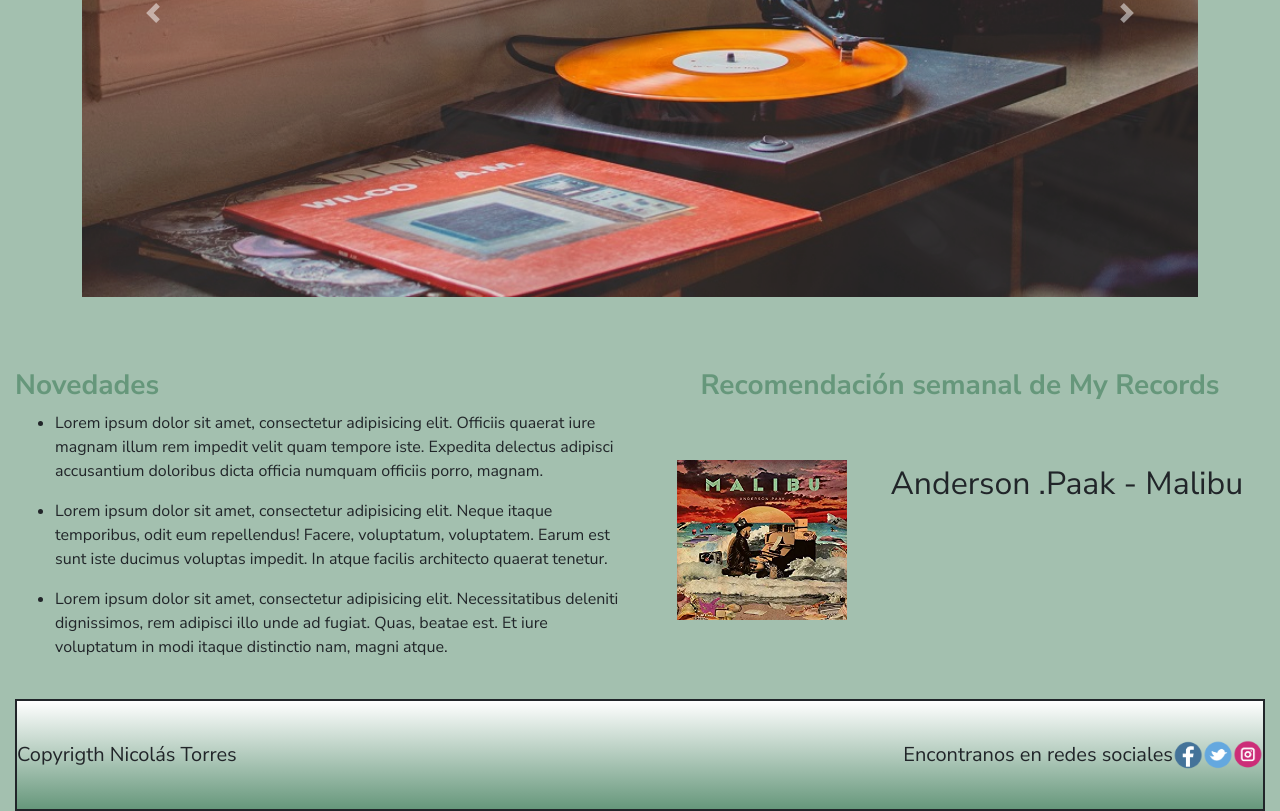
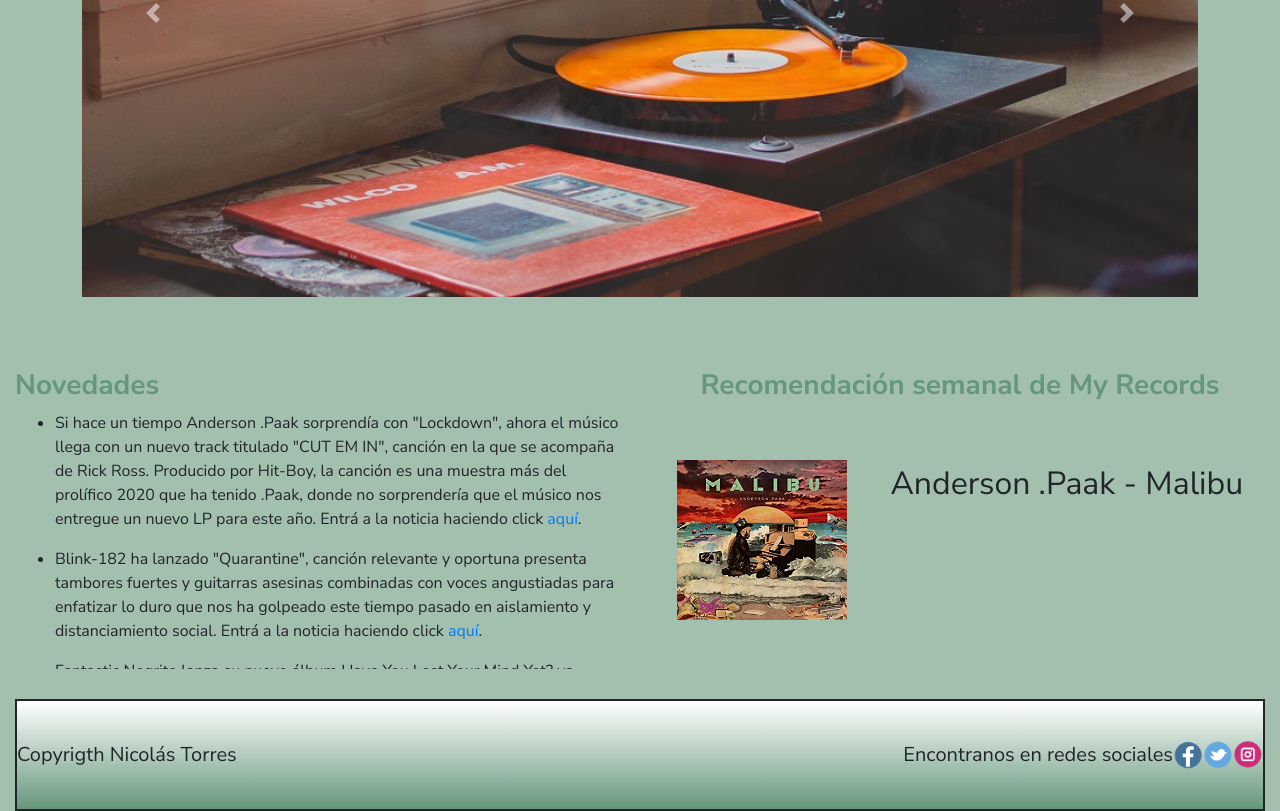
Before and after one commit to nicolastorres7/my_records, a website: page index.html in a window 1280 px wide. Shown: the part 497-1308 px from the top of the page. Drawn offline with Linux system fonts and the light colour scheme.

Commit message:
Agregando Novedades

```diff
--- a/index.html
+++ b/index.html
@@ -67,9 +67,9 @@
 		<article class="articuloNovedades container col-md-6">
 		<h3 class="seccionNovedades">Novedades</h3> <!--Caja Izquierda-->
 		<ul>
-			<li><p class="noticiaUno">Lorem ipsum dolor sit amet, consectetur adipisicing elit. Officiis quaerat iure magnam illum rem impedit velit quam tempore iste. Expedita delectus adipisci accusantium doloribus dicta officia numquam officiis porro, magnam.</p></li>
-			<li><p class="noticiaDos">Lorem ipsum dolor sit amet, consectetur adipisicing elit. Neque itaque temporibus, odit eum repellendus! Facere, voluptatum, voluptatem. Earum est sunt iste ducimus voluptas impedit. In atque facilis architecto quaerat tenetur.</p></li>
-			<li><p class="noticiaTres">Lorem ipsum dolor sit amet, consectetur adipisicing elit. Necessitatibus deleniti dignissimos, rem adipisci illo unde ad fugiat. Quas, beatae est. Et iure voluptatum in modi itaque distinctio nam, magni atque.</p></li>
+			<li><p class="noticiaUno">Si hace un tiempo Anderson .Paak sorprendía con "Lockdown", ahora el músico llega con un nuevo track titulado "CUT EM IN", canción en la que se acompaña de Rick Ross. Producido por Hit-Boy, la canción es una muestra más del prolífico 2020 que ha tenido .Paak, donde no sorprendería que el músico nos entregue un nuevo LP para este año. Entrá a la noticia haciendo click <a href="https://www.humonegro.com/noticias/nueva-cancion-de-anderson-paak-cut-em-in/">aquí</a>.</p></li>
+			<li><p class="noticiaDos">Blink-182 ha lanzado "Quarantine", canción relevante y oportuna presenta tambores fuertes y guitarras asesinas combinadas con voces angustiadas para enfatizar lo duro que nos ha golpeado este tiempo pasado en aislamiento y distanciamiento social. Entrá a la noticia haciendo click <a href="fmvidasantafe.com.ar/musica/58030-blink-182estrenan-su-nuevo-video-y-cancion-quarantine/">aquí</a>.</p></li>
+			<li><p class="noticiaTres">Fantastic Negrito lanza su nuevo álbum Have You Lost Your Mind Yet? ya disponible a partir de hoy en todas las plataformas a través de Cooking Vinyl y el sello del artista, Blackball Universe. Entrá a la noticia haciendo click <a href="https://ecosdelvinilo.com/2020/08/fantastic-negrito-lanza-el-disco-have-you-lost-your-mind-yet.html">aquí</a>.</p></li>
 		</ul>
 		</article>
 		<article class="articuloRecomendaciones container col-md-6">
```
